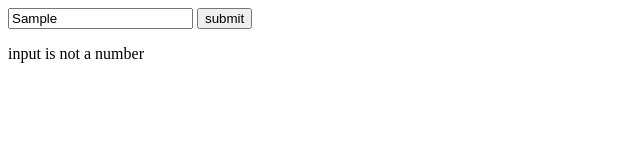
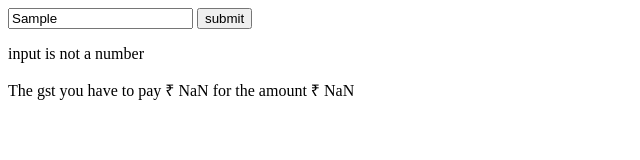
Before and after one commit to vinideep/error-handling, a plain HTML site: page index.html in a window 1280 px wide. Both pictures are taken after typing "Sample" into the empty fields and a click on the button "submit". Shown: the whole page, without its empty margins (0-640 px from the left). Drawn offline with Linux system fonts and the light colour scheme.

Commit message:
error handled

```diff
--- a/index.html
+++ b/index.html
@@ -10,6 +10,7 @@
         <input type="text" name="textbox" id="data">
         <button type="submit" onclick="error()">submit</button>
         <p id="error"></p>
+        <p id="result"></p>
     </div>
     <script src="script.js"></script>
 </body>
--- a/script.js
+++ b/script.js
@@ -8,9 +8,32 @@ function error(){
         if(entry=="") throw "Empty";
         entry=Number(entry);
         if(isNaN(entry)) throw "not a number";
+        if(Number) throw entry;
 
     }
     catch(err){
         message.innerHTML = "input is "+err;
+        let res = document.getElementById("result");
+        res.innerHTML = `The gst you have to pay &#8377 ${(entry*0.05).toFixed(2)} for the amount &#8377 ${(entry).toFixed(2)}`
     }
 }
+
+// let array1 = [
+//     {
+//         name:"vinith",
+//         age: 24
+//     },
+//     {
+//         name:"karthi",
+//         age:22
+//     }
+// ]
+// const lovers = array1.find(s=>{
+//     return s.age == 22;
+// })
+// let i = 0;
+// let some = setInterval(()=>{
+//     document.getElementById("error").innerHTML=i++ +"%";
+//     if(i==101) clearInterval(some);
+// },100);
+// console.log(lovers);
```
